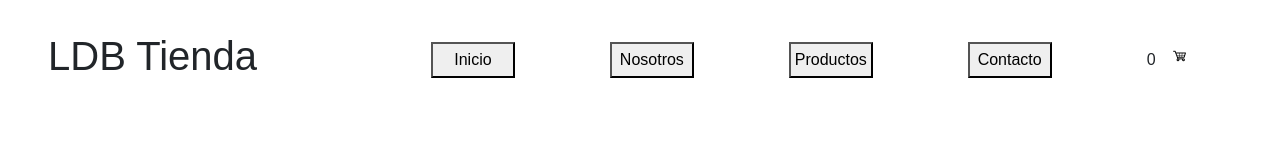
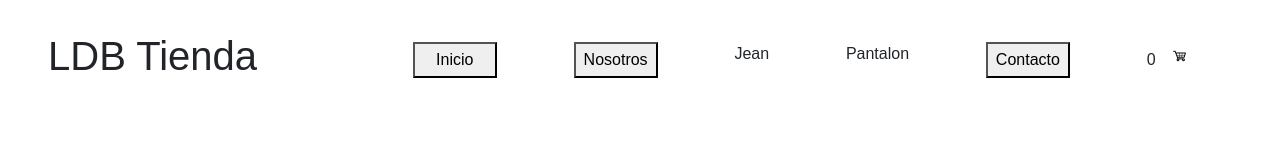
Before and after one commit to ludabi04/ldb-ecommerce, a React (Create React App) app: page / in a window 1280 px wide. Shown: the top 160 px of the page. Built offline with nearby package versions, Linux system fonts and the light colour scheme.

Commit message:
agregando filtros

```diff
--- a/src/components/ItemListContainer/ItemListContainer.jsx
+++ b/src/components/ItemListContainer/ItemListContainer.jsx
@@ -2,21 +2,23 @@ import { useEffect } from "react";
 import { useState } from "react";
 import productos from '../productos.json'
 import ItemList from "../ItemList/ItemList";
+import { useParams } from "react-router-dom";
 
 const ItemListContainer = () => {
     const [items, setItems] = useState([]);
+    const { id } = useParams();
 
     useEffect(() => {
         const promesa = new Promise((resolve) => {
             setTimeout(() => {
-                resolve(productos);
+                resolve(id ? productos.filter(item => item.categoria === id) : productos);;
             }, 2000);
         });
 
         promesa.then(data => {
             setItems(data);
         });
-    }, []);
+    }, [id]);
 
     return (
         <div className="container my-5">
--- a/src/components/NavBar/NavBar.jsx
+++ b/src/components/NavBar/NavBar.jsx
@@ -1,5 +1,7 @@
 import './NavBar.css'
 import CartWidget from '../CartWidget/CartWidget';
+import { NavLink } from 'react-router-dom';
+
 const NavBar = () => {
     return (
         <div className="navbar" >
@@ -7,7 +9,8 @@ const NavBar = () => {
             <div className='menuBotones'>
                 <button>Inicio</button>
                 <button>Nosotros</button>
-                <button>Productos</button>
+                <NavLink className="nav-link text-dark" activeclassname="text-danger" to={"/category/Jean"}>Jean</NavLink>
+                <NavLink className="nav-link text-dark" activeclassname="text-danger" to={"/category/Pantalon"}>Pantalon</NavLink>
                 <button>Contacto</button>
             </div>
             <CartWidget />
--- a/src/components/productos.json
+++ b/src/components/productos.json
@@ -66,7 +66,7 @@
     "id": 8,
     "titulo": "5 PKT DENIM SKINNY",
     "descripcion": "Pantalón denim 5 bolsillos, cartera de acceso con cierre y logo bordado en bolsillo trasero.",
-    "categoria": "Jean",
+    "categoria": "Pantalon",
     "stock": 3,
     "precio": 4000,
     "imagen": "https://www.penguinargentina.com/uploads/picture/image/36057/0HNHB120019-1.jpg"
```
